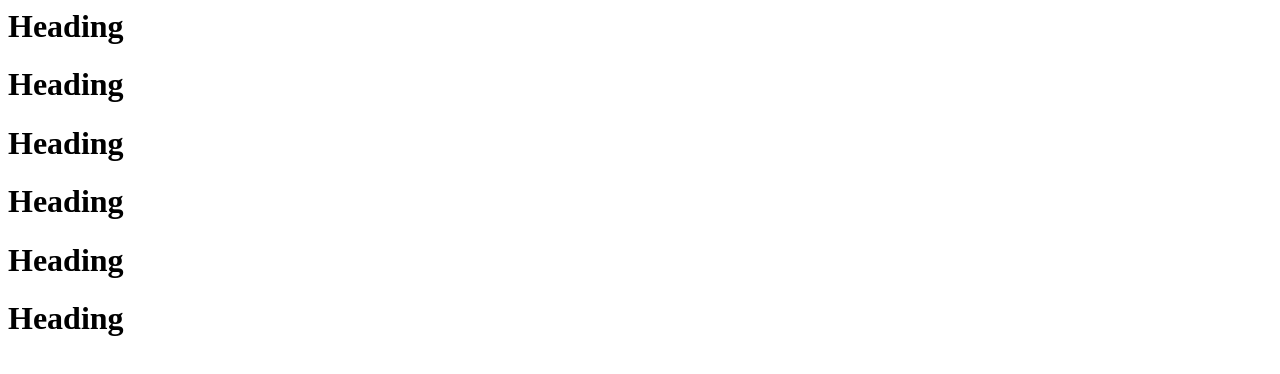
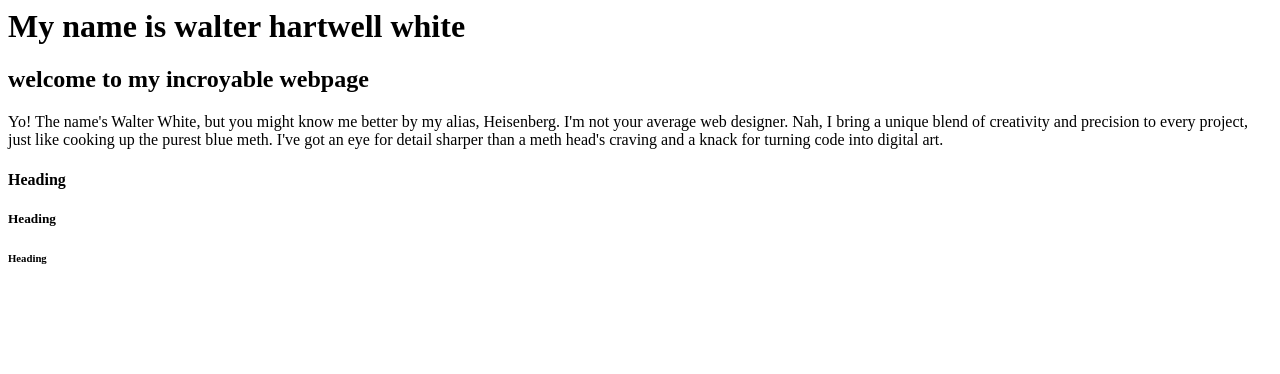
Before and after one commit to Jasonmatlhare69/helloworld, a plain HTML site: page index.html in a window 1280 px wide. Drawn offline with Linux system fonts and the light colour scheme.

Commit message:
Update index.html

```diff
--- a/index.html
+++ b/index.html
@@ -1,6 +1,6 @@
-<h1> Heading </h1>
-<h1> Heading </h1>
-<h1> Heading </h1>
-<h1> Heading </h1>
-<h1> Heading </h1>
-<h1> Heading </h1>
+<h1> My name is walter hartwell white </h1>
+<h2> welcome to my incroyable webpage </h2>
+<pr3> Yo! The name's Walter White, but you might know me better by my alias, Heisenberg. I'm not your average web designer. Nah, I bring a unique blend of creativity and precision to every project, just like cooking up the purest blue meth. I've got an eye for detail sharper than a meth head's craving and a knack for turning code into digital art.</pr3>
+<h4> Heading </h4>
+<h5> Heading </h5>
+<h6> Heading </h6>
```
